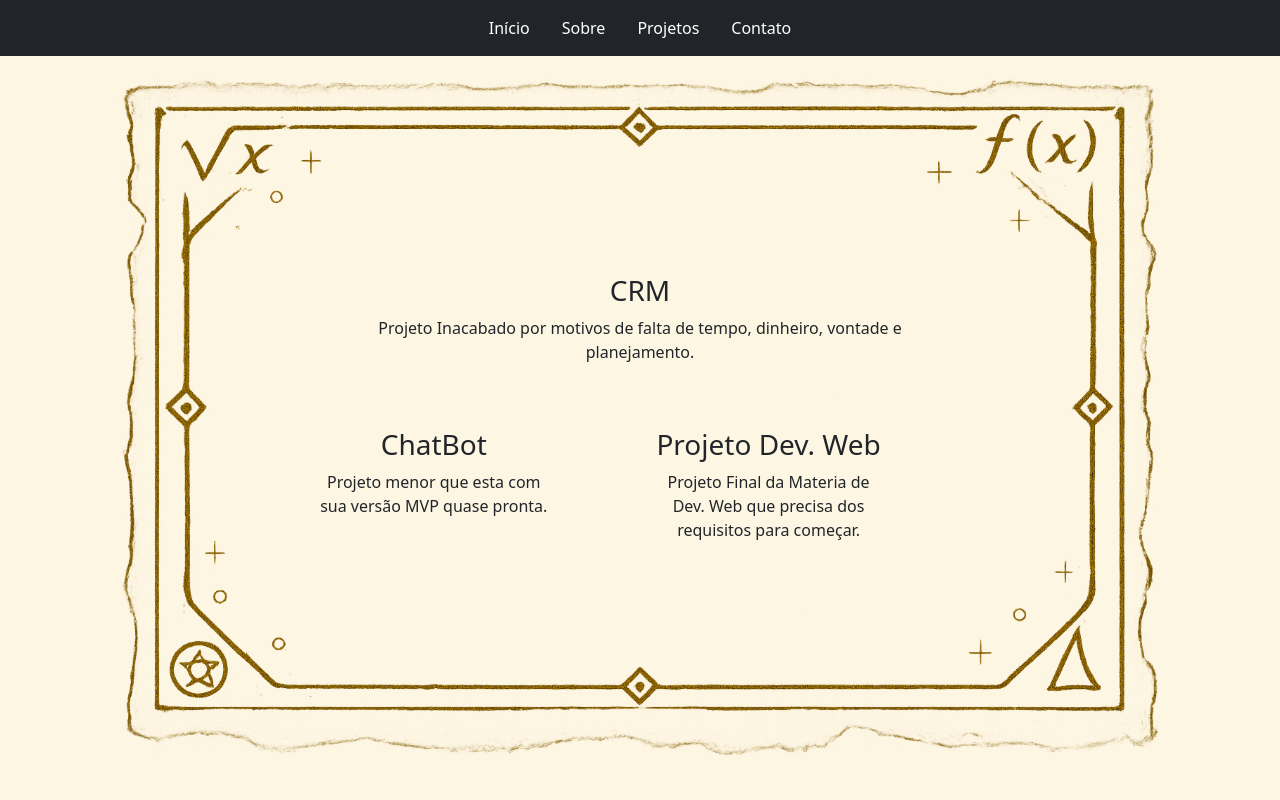
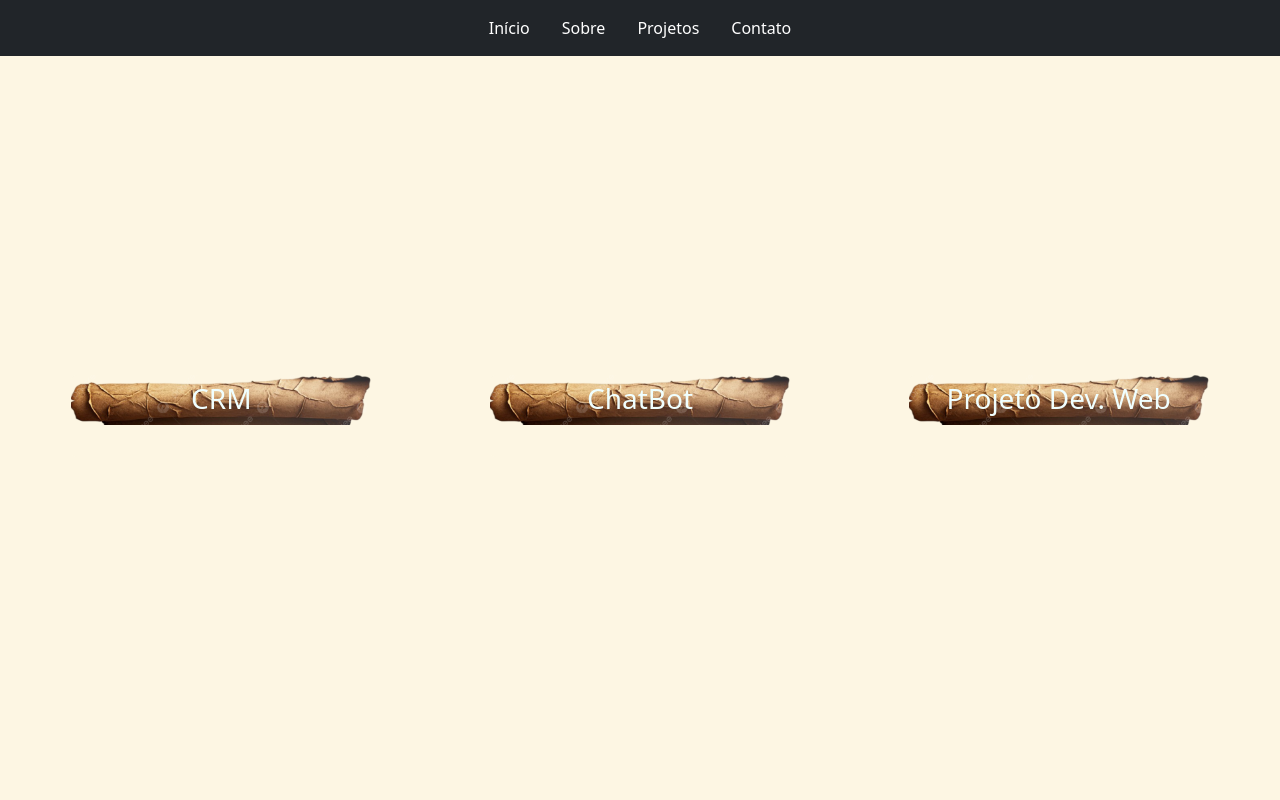
Before and after one commit to xXLancasterXx/projeto_final, a Flask app: page /projetos in a window 1280 px wide. Run offline with Flask 3, Linux system fonts and the light colour scheme.

Commit message:
completo

```diff
--- a/static/css/style.css
+++ b/static/css/style.css
@@ -10,6 +10,10 @@ body {
 #scroll {
     overflow-y: scroll;
     height: 25rem;
+}
+
+.hist {
+  background-color:#d2b48c;
 }
 
 .scrollbox::-webkit-scrollbar {
@@ -73,15 +77,64 @@ body {
      1px  1px 0 white;
 }
 
-.inv {
-  background-image: url('/static/img/hud.png');
-  background-size: contain; /* ou cover */
-  background-repeat: no-repeat;
-  background-position: center;
-  width: 100%;
-  height: 90vh; /* teste com altura fixa */
-}
-
 .items {
   width: 60%;
 }
+
+.inv {
+  height: 90vh;
+}
+
+.cartas {
+  display: flex;
+  flex-direction: column;
+  align-items: center;
+  width: 300px;
+  max-height: 12%; /* 35% por enquanto */
+
+  overflow-x: hidden;
+  overflow-y: hidden;
+
+  transition: 0.3s ease max-height;
+  background-color: #fdf6e3;
+
+}
+
+.corpo {
+  width: 90%;
+  display: flex;
+  flex-direction: column;
+  align-items: center;
+  margin-left: 5% ;
+
+  background-image: url('/static/img/pergaminho-aberto.png');
+  background-size: cover;
+  background-repeat: no-repeat;
+
+  overflow-y: hidden;
+
+  opacity: 0; /* Opacity 0 padrao */
+  max-height: 0;
+  transition: all 0.3s ease;
+}
+
+.projeto {
+  height: 50px;
+  width: 100%;
+  padding-top: 7px;
+  margin-bottom: 0;
+
+  background-image: url('/static/img/pergaminho-topo.png');
+  background-size: cover;
+  background-repeat: no-repeat;
+
+  color: azure;
+}
+
+.cartas:hover {
+  max-height: 100%;
+  .corpo {
+    opacity: 1;
+    max-height: 100%;
+  }
+}
--- a/templates/base.html
+++ b/templates/base.html
@@ -30,6 +30,8 @@
         {% block content %}
         {% endblock %}
     </main>
+    {% block script %}
+    {% endblock %}
     <script src="https://cdn.jsdelivr.net/npm/bootstrap@5.3.6/dist/js/bootstrap.bundle.min.js" integrity="sha384-j1CDi7MgGQ12Z7Qab0qlWQ/Qqz24Gc6BM0thvEMVjHnfYGF0rmFCozFSxQBxwHKO" crossorigin="anonymous"></script>
 </body>
 </html>
--- a/templates/projetos.html
+++ b/templates/projetos.html
@@ -2,20 +2,40 @@
 
 {% block title %}Projetos{% endblock %}
 {% block content %}
-    <div class="container-lg inv d-flex flex-column align-items-center justify-content-center">
-        <div class="row d-flex justify-content-center mb-4">
-            <h3 class="w-75 text-center">CRM</h3>
-            <p class="w-75 text-center">Projeto Inacabado por motivos de falta de tempo, dinheiro, vontade e planejamento.</p>
+    <div class="container-fluid w-100 d-flex flex-row justify-content-center align-items-center inv">
+        <div class="card cartas border-0 mx-auto">
+            <h3 class="w-100 text-center card-title projeto">CRM</h3>
+            <div class="text-center card-body corpo">
+                <p class="w-75 text-center">Projeto Inacabado por motivos de falta de tempo, dinheiro, vontade e planejamento.</p>
+            </div>
         </div>
-        <div class="row d-flex justify-content-center items mt-4">
-            <div class="item col d-flex justify-content-start flex-column">
-                <h3 class="w-75 text-center">ChatBot</h3>
+        <div class="card cartas border-0 mx-auto">
+            <h3 class="w-100 text-center card-title projeto">ChatBot</h3>
+            <div class="text-center card-body corpo">
                 <p class="w-75 text-center">Projeto menor que esta com sua versão MVP quase pronta.</p>
             </div>
-            <div class="item col d-flex text-end flex-column">
-                <h3 class="w-75 text-center">Projeto Dev. Web</h3>
+        </div>
+        <div class="card cartas border-0 mx-auto">
+            <h3 class="text-center card-title projeto">Projeto Dev. Web</h3>
+            <div class="text-center card-body corpo">
                 <p class="w-75 text-center">Projeto Final da Materia de Dev. Web que precisa dos requisitos para começar.</p>
             </div>
         </div>
     </div>
+    <audio id="scrollSound" src="{{ url_for('static', filename='snd/papel.mp3') }}"></audio>
 {% endblock %}
+{% block script %}
+    <script>
+        document.addEventListener('DOMContentLoaded', () => {
+            const cards = document.querySelectorAll('.cartas');
+            const scrollSound = document.getElementById('scrollSound');
+
+            cards.forEach(card => {
+                card.addEventListener('mouseenter', () => {
+                scrollSound.currentTime = 1;
+                scrollSound.play();
+                });
+            });
+        });
+    </script>
+{% endblock %}
```
Also changed, not shown: templates/sobre.html (+11 -2 lines), static/img/pergaminho-aberto.png, static/img/pergaminho-baixo.png (deleted), static/img/pergaminho-cima.png (deleted), static/img/pergaminho-topo.png (added), 3 other files.
